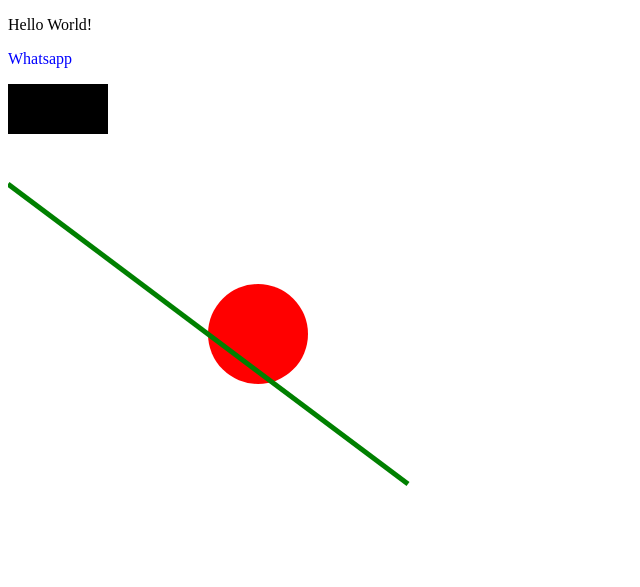
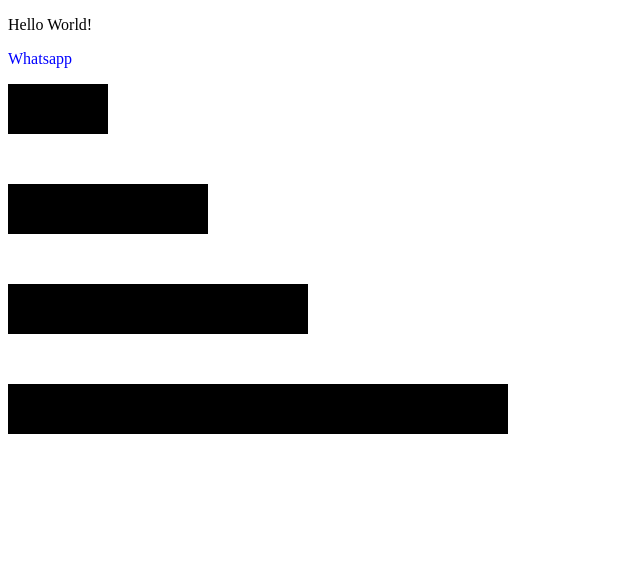
Before and after one commit to kaushalpatel922/D3chart, a plain HTML site: page index.html in a window 1280 px wide. Shown: the whole page, without its empty margins (0-640 px from the left). Drawn offline with nearby package versions, Linux system fonts and the light colour scheme.

Commit message:
bar chart using data from array

```diff
--- a/index.html
+++ b/index.html
@@ -23,23 +23,38 @@
                   .attr("width", 500)
                   .attr("height", 500);
 
-      var circle = canvas.append("circle")
-                    .attr("cx", 250)
-                    .attr("cy", 250)
-                    .attr("r", 50)
-                    .attr("fill", "red");
+      var dataArray = [20, 40, 60, 110];
 
-      var rect = canvas.append("rect")
-                  .attr("width", 100)
-                  .attr("height", 50)
+      var bars = canvas.selectAll("rect")
+                  .data(dataArray)
+                  .enter()
+                    .append("rect")
+                    .attr("width", function(d) {
+                      return d * 5;
+                    })
+                    .attr("height", 50)
+                    .attr("y", function(d, i) {
+                      return i * 100;
+                    });
 
-      var line = canvas.append("line")
-                  .attr("x1", 0)
-                  .attr("y1", 100)
-                  .attr("x2", 400)
-                  .attr("y2", 400)
-                  .attr("stroke", "green")
-                  .attr("stroke-width", 5);
+
+      // var circle = canvas.append("circle")
+      //               .attr("cx", 250)
+      //               .attr("cy", 250)
+      //               .attr("r", 50)
+      //               .attr("fill", "red");
+      //
+      // var rect = canvas.append("rect")
+      //             .attr("width", 100)
+      //             .attr("height", 50)
+      //
+      // var line = canvas.append("line")
+      //             .attr("x1", 0)
+      //             .attr("y1", 100)
+      //             .attr("x2", 400)
+      //             .attr("y2", 400)
+      //             .attr("stroke", "green")
+      //             .attr("stroke-width", 5);
 
     </script>
   </body>
```
